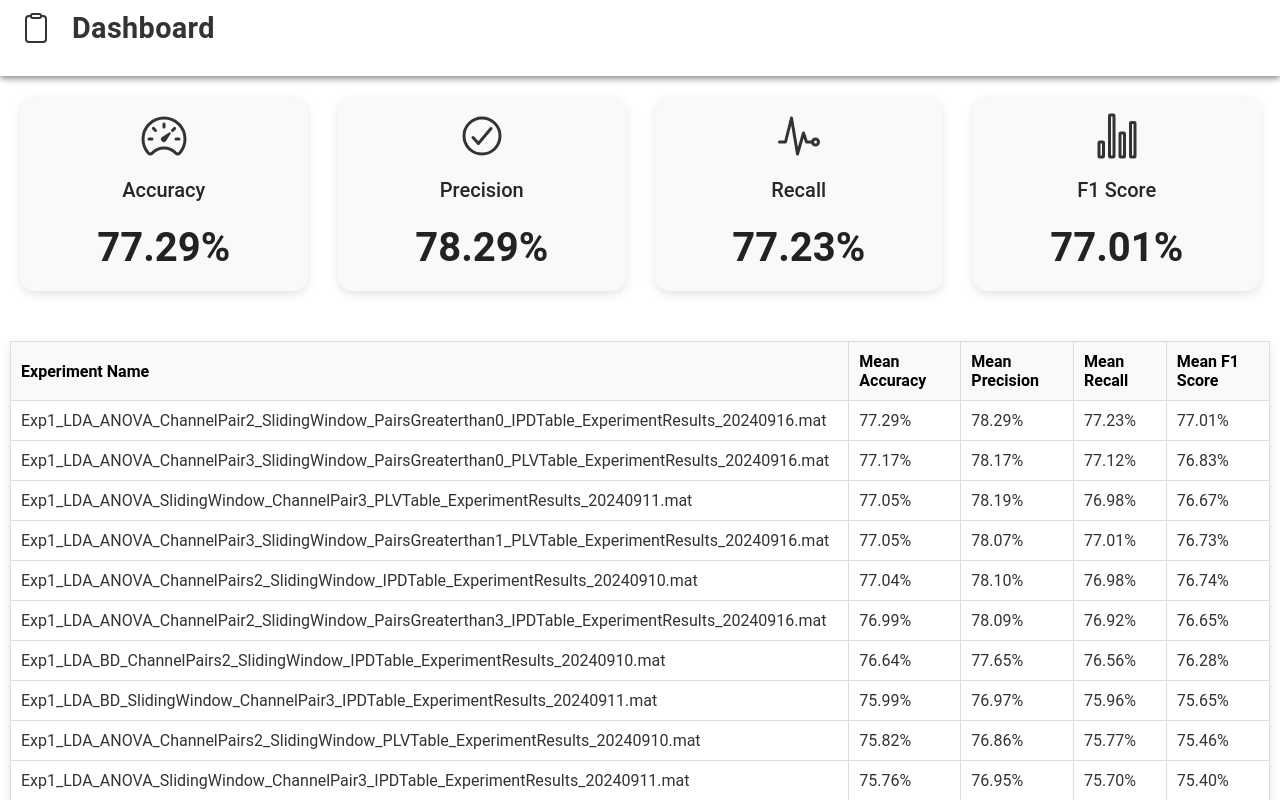
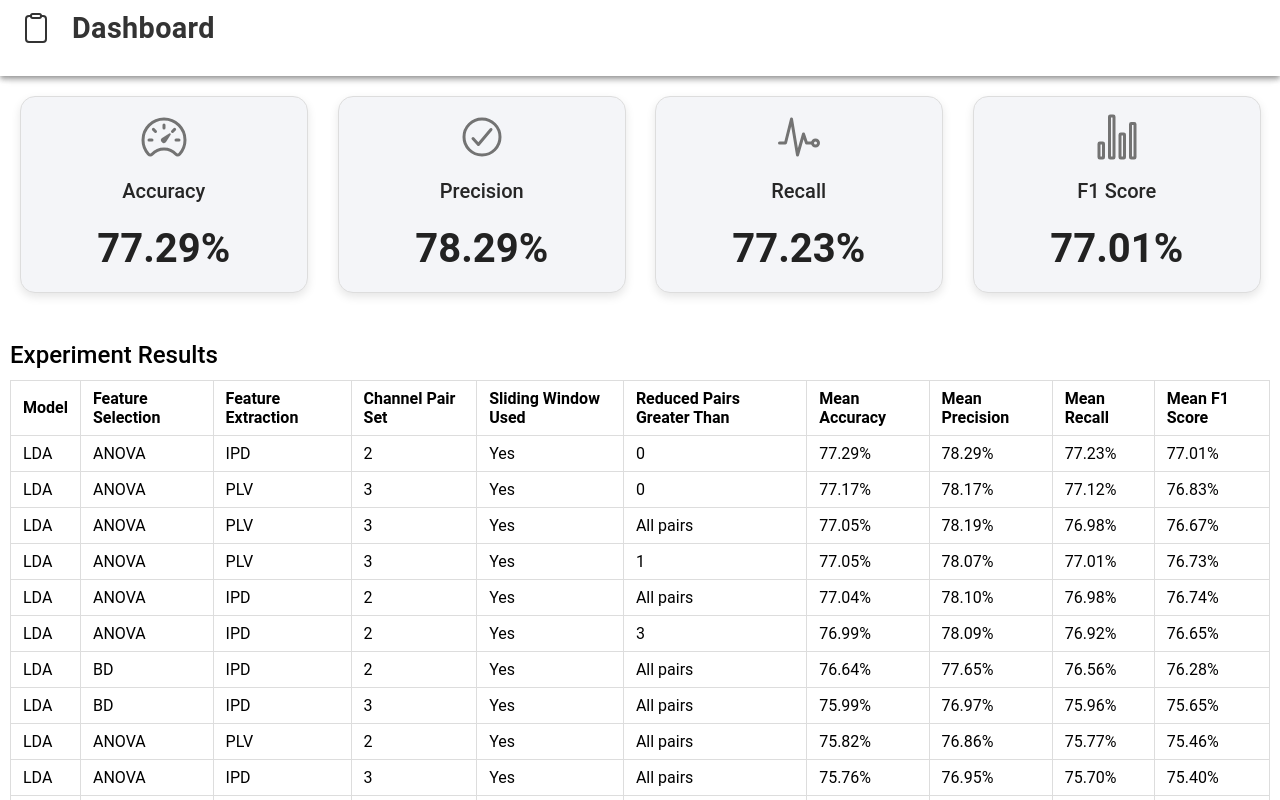
Before and after one commit to meneerfrikkie/MachineLearningDashboard, a React (Vite) app: page /home in a window 1280 px wide. Built offline with nearby package versions, Linux system fonts and the light colour scheme.

Commit message:
style: Global CSS Changes to Support Dark Mode

```diff
--- a/src/pages/Home.css
+++ b/src/pages/Home.css
@@ -1,7 +1,5 @@
 /* Main Header Styling */
 .custom-toolbar {
-    background-color: #3880ff; /* Primary theme color */
-    color: #333;
   padding: 20px;
   box-shadow: 0 4px 6px rgba(0, 0, 0, 0.1); /* Adds depth with shadow */
 }
@@ -18,32 +16,22 @@
 
 .header-icon {
   font-size: 2rem; /* Adjust the icon size */
-    color: #333; /* White icon color */
   vertical-align: middle; /* Ensures vertical alignment with the text */
 }
 
 /* Condensed Header Styling */
 .condensed-toolbar {
-    background-color: #fff;
-    color: #333;
   box-shadow: 0 4px 6px rgba(0, 0, 0, 0.1);
 }
 
 .condensed-title {
   font-size: 1.6rem;
   font-weight: bold;
-    color: #3880ff; /* Keep the text matching the main header color */
-  }
-
-  /* Optional: Change the background for IonPage */
-  ion-page {
-    background-color: #f4f5f8; /* Light background color */
 }
 
 /* Metric Card Styling */
 .custom-card {
   text-align: center;
-    background: #f8f9fa; /* Light background color */
   border-radius: 15px;
   box-shadow: 0px 4px 10px rgba(0, 0, 0, 0.1); /* Adds a soft shadow for depth */
   transition: transform 0.3s ease;
@@ -62,44 +50,62 @@
 
 .card-icon {
   font-size: 3rem; /* Icon size */
-    color: #333; /* Primary color for the icon */
   margin-bottom: 10px;
 }
 
 .card-title {
   font-size: 1.2rem; /* Title font size */
-    color: #333; /* Darker title color */
 }
 
 .card-metric {
   font-size: 2.5rem; /* Larger font size for percentage */
   font-weight: bold;
-    color: #222; /* Dark color for percentage */
 }
 
-  .csv-table {
-    margin-top: 20px;
-  }
-
+/* Table Styling */
 .csv-data-table {
   width: 100%;
   border-collapse: collapse;
-    background-color: #fff;
-    box-shadow: 0px 4px 10px rgba(0, 0, 0, 0.1);
 }
 
-  .csv-data-table th, .csv-data-table td {
-    padding: 10px;
+.csv-data-table th,
+.csv-data-table td {
+  padding: 8px 12px;
+  border: 1px solid var(--custom-border-color);
   text-align: left;
-    border: 1px solid #ddd;
 }
 
-  .csv-data-table th {
-    background-color: #f8f9fa;
-    color: 222;
-    font-weight: bold;
+/* Mobile view adjustments */
+@media screen and (max-width: 768px) {
+  .csv-data-table thead {
+    display: none; /* Hide table headers on small screens */
   }
 
-  .csv-data-table td {
-    color: #333;
+  .csv-data-table tbody tr {
+    display: block;
+    margin-bottom: 20px;
+    border: 1px solid var(--custom-border-color);
   }
+
+  .csv-data-table tbody td {
+    display: block;
+    text-align: right;
+    padding-left: 50%;
+    position: relative;
+    border-bottom: 1px solid var(--custom-border-color);
+  }
+
+  .csv-data-table tbody td:before {
+    content: attr(data-label); /* Display the table header before each data */
+    position: absolute;
+    left: 10px;
+    width: 45%;
+    padding-right: 10px;
+    font-weight: bold;
+    text-align: left;
+  }
+
+  .csv-data-table tbody td:last-child {
+    border-bottom: 0;
+  }
+}
--- a/src/pages/Home.tsx
+++ b/src/pages/Home.tsx
@@ -174,14 +174,19 @@ const Home: React.FC = () => {
           </IonContent>
         </IonModal>
 
-        {/* Display CSV data */}
         <IonGrid className="csv-table">
           <IonRow>
             <IonCol>
+              <h2>Experiment Results</h2>
               <table className="csv-data-table">
                 <thead>
                   <tr>
-                    <th>Experiment Name</th>
+                    <th>Model</th>
+                    <th>Feature Selection</th>
+                    <th>Feature Extraction</th>
+                    <th>Channel Pair Set</th>
+                    <th>Sliding Window Used</th>
+                    <th>Reduced Pairs Greater Than</th>
                     <th>Mean Accuracy</th>
                     <th>Mean Precision</th>
                     <th>Mean Recall</th>
@@ -191,11 +196,16 @@ const Home: React.FC = () => {
                 <tbody>
                   {csvData.map((row, index) => (
                     <tr key={index}>
-                      <td>{row.ExperimentName}</td>
-                      <td>{parseFloat(row.OverallMeanAccuracy).toFixed(2)}%</td>
-                      <td>{parseFloat(row.OverallMeanPrecision).toFixed(2)}%</td>
-                      <td>{parseFloat(row.OverallMeanRecall).toFixed(2)}%</td>
-                      <td>{parseFloat(row.OverallMeanF1Score).toFixed(2)}%</td>
+                      <td data-label="Model">{row.Model}</td>
+                      <td data-label="Feature Selection">{row.FeatureSelection}</td>
+                      <td data-label="Feature Extraction">{row.FeatureExtraction}</td>
+                      <td data-label="Channel Pair Set">{row.ChannelPair}</td>
+                      <td data-label="Sliding Window Used">{row.SlidingWindow}</td>
+                      <td data-label="Reduced Pairs Greater Than">{row.ReducedPairsGreaterThan}</td>
+                      <td data-label="Mean Accuracy">{parseFloat(row.OverallMeanAccuracy).toFixed(2)}%</td>
+                      <td data-label="Mean Precision">{parseFloat(row.OverallMeanPrecision).toFixed(2)}%</td>
+                      <td data-label="Mean Recall">{parseFloat(row.OverallMeanRecall).toFixed(2)}%</td>
+                      <td data-label="Mean F1 Score">{parseFloat(row.OverallMeanF1Score).toFixed(2)}%</td>
                     </tr>
                   ))}
                 </tbody>
@@ -204,6 +214,7 @@ const Home: React.FC = () => {
           </IonRow>
         </IonGrid>
 
+
       </IonContent>
     </IonPage>
   );
--- a/src/theme/variables.css
+++ b/src/theme/variables.css
@@ -1,2 +1,90 @@
 /* For information on how to create your own theme, please see:
 http://ionicframework.com/docs/theming/ */
+
+/* Light Mode Palette */
+:root {
+    --ion-color-primary: #3880ff;
+    --ion-color-secondary: #3dc2ff;
+    --ion-color-tertiary: #5260ff;
+    --ion-color-success: #2dd36f;
+    --ion-color-warning: #ffc409;
+    --ion-color-danger: #eb445a;
+    --ion-color-light: #f4f5f8;
+    --ion-color-medium: #92949c;
+    --ion-color-dark: #222428;
+
+    /* Custom Colors */
+    --custom-header-bg: #f8f9fa;
+    --custom-header-text: #333;
+    --custom-card-bg: #f4f5f8;
+    --custom-card-text: #333;
+    --custom-card-metric: #222;
+
+    /* Additional Theme Customization */
+    --custom-background: #f4f5f8;  /* Light background for the app */
+    --custom-text-color: #333;      /* Default text color */
+    --custom-border-color: #ddd;    /* Border color for tables and cards */
+  }
+
+  /* Dark Mode Palette */
+  @media (prefers-color-scheme: dark) {
+    :root {
+      --ion-color-primary: #4c8dff;
+      --ion-color-secondary: #3ab8ff;
+      --ion-color-tertiary: #7a7fff;
+      --ion-color-success: #28c76f;
+      --ion-color-warning: #ffcf44;
+      --ion-color-danger: #ff5a67;
+      --ion-color-light: #1e1e1e;
+      --ion-color-medium: #666666;
+      --ion-color-dark: #ffffff;
+
+      /* Custom Dark Theme Colors */
+      --custom-header-bg: #222428;
+      --custom-header-text: #f4f5f8;
+      --custom-card-bg: #333333;
+      --custom-card-text: #ffffff;
+      --custom-card-metric: #ffffff;
+
+      /* Additional Dark Theme Customization */
+      --custom-background: #121212;  /* Dark background for the app */
+      --custom-text-color: #f4f5f8;  /* Light text color */
+      --custom-border-color: #444444; /* Darker border color for tables and cards */
+    }
+  }
+
+  /* Default Styles Using the Palette */
+  .custom-toolbar {
+    background-color: var(--custom-header-bg);
+    color: var(--custom-header-text);
+    padding: 20px;
+    box-shadow: 0 4px 6px rgba(0, 0, 0, 0.1);
+  }
+
+  .condensed-toolbar {
+    background-color: var(--custom-header-bg);
+    color: var(--custom-header-text);
+  }
+
+  .custom-card {
+    background-color: var(--custom-card-bg);
+    color: var(--custom-card-text);
+    border: 1px solid var(--custom-border-color);
+    border-radius: 15px;
+    box-shadow: 0px 4px 10px rgba(0, 0, 0, 0.1);
+  }
+
+  .card-metric {
+    color: var(--custom-card-metric);
+  }
+
+  /* Table Styling */
+  .csv-data-table th,
+  .csv-data-table td {
+    border: 1px solid var(--custom-border-color);
+  }
+
+  ion-page {
+    background-color: var(--custom-background);
+    color: var(--custom-text-color);
+  }
```
Also changed, not shown: public/data/ExperimentResultsSummary.csv. Lines whose indentation alone changed are shown as unchanged.
